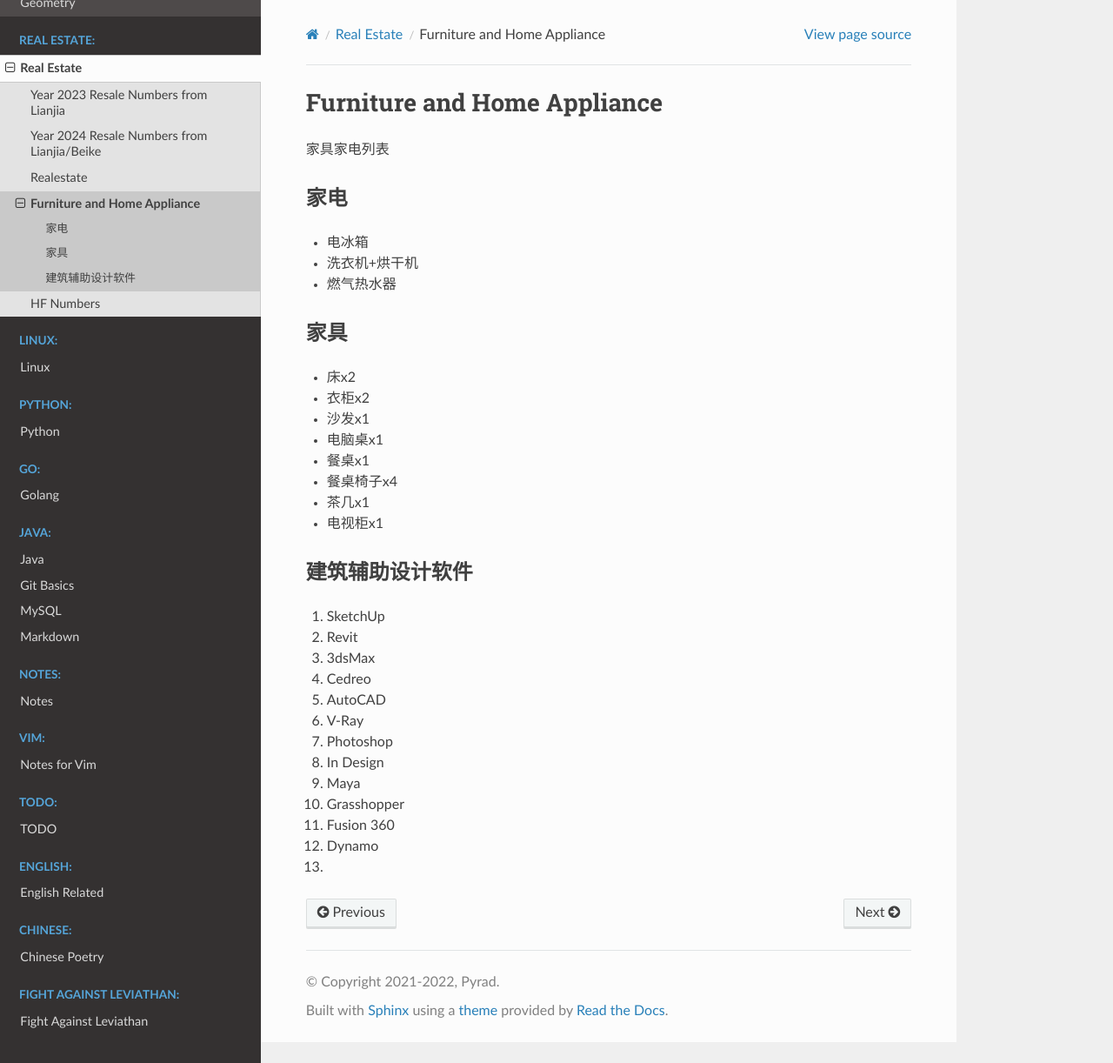
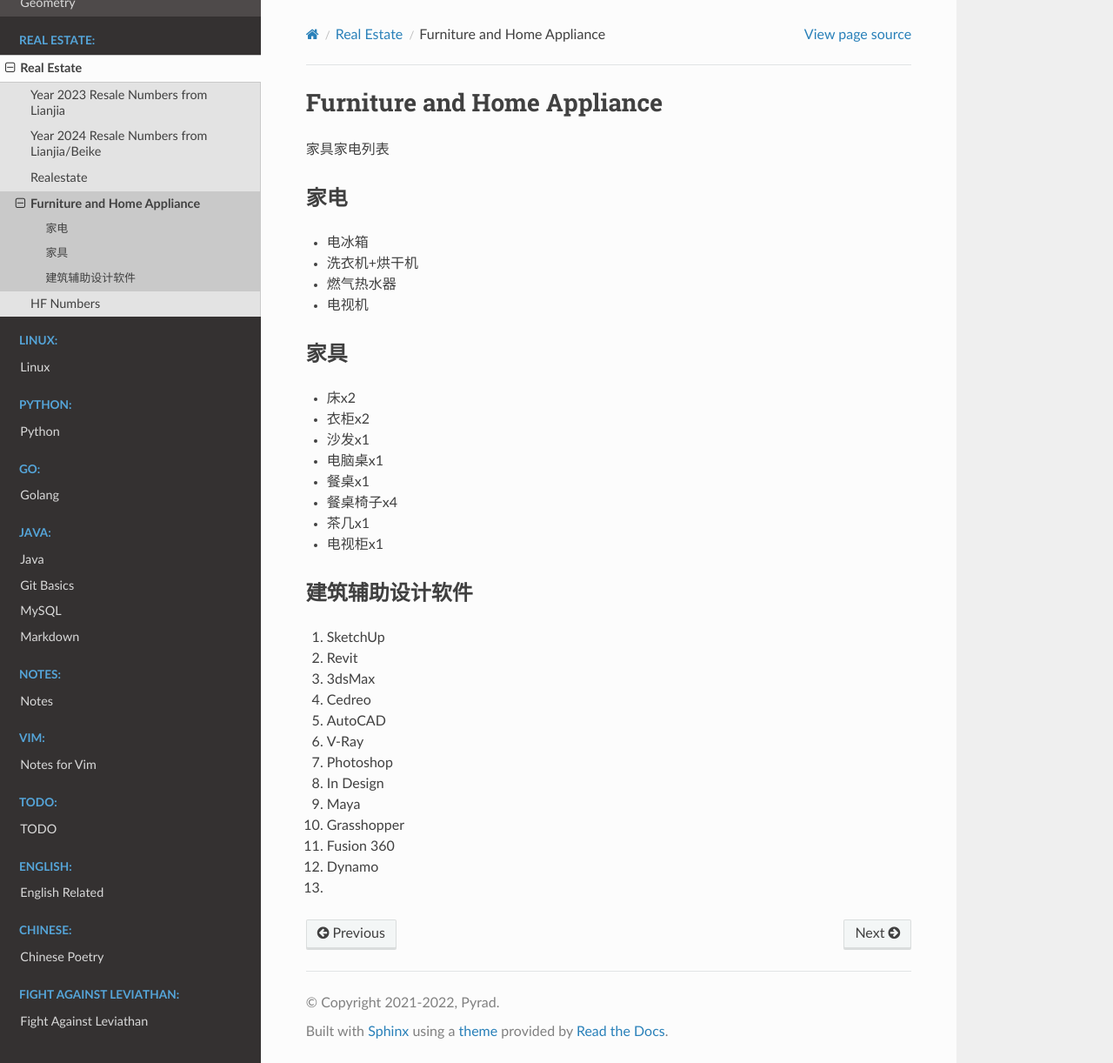
Before and after one commit to Pyrad/pyradnotes, a Sphinx documentation site: the page built from source/RealEstate/FurnitureHomeAppliance.md, in a window 1280 px wide and 1222 px high. Shown: the whole window at 87% size. Built offline with Sphinx 7.4.7 and the Read the Docs theme 2.0.0, drawn with Linux system fonts in a browser that asks for light colours.

Commit message:
RealEstate Update furniture list

```diff
--- a/source/RealEstate/FurnitureHomeAppliance.md
+++ b/source/RealEstate/FurnitureHomeAppliance.md
@@ -7,6 +7,7 @@
 - 电冰箱
 - 洗衣机+烘干机
 - 燃气热水器
+- 电视机
 
 
 
```
